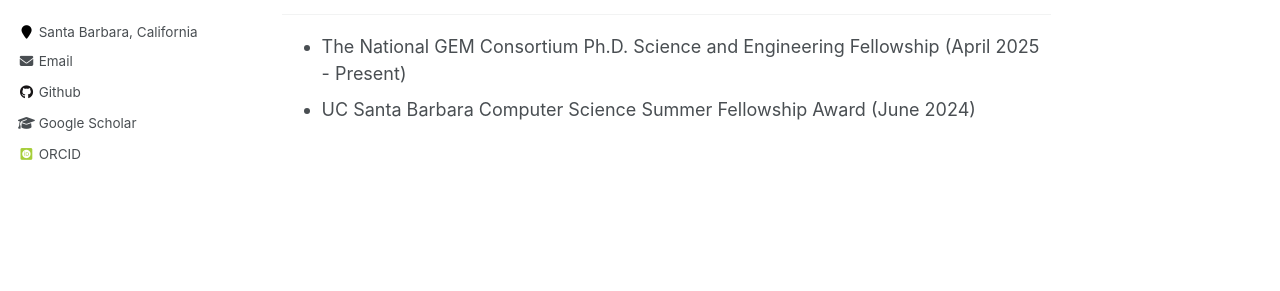
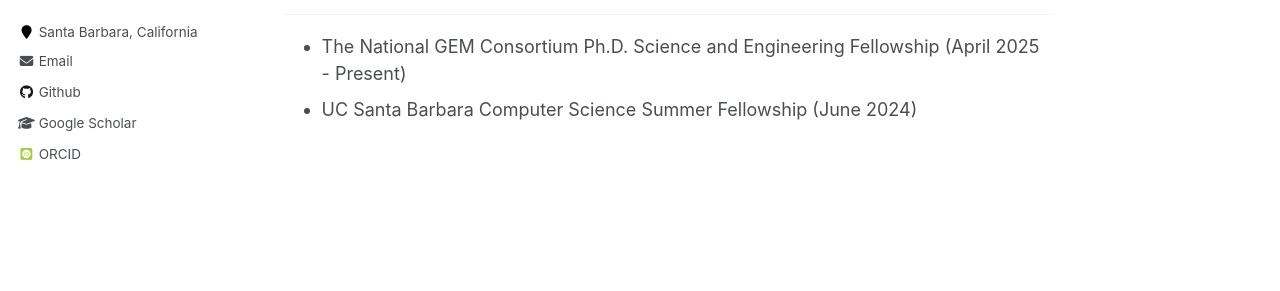
Before and after one commit to lmkoduru/lmkoduru.github.io, a Jekyll site: the page built from _pages/about.md, in a window 1280 px wide and 900 px high, scrolled down 522 px. Shown: the part 360-651 px from the top of the window. Built offline with Jekyll 4.4.1, drawn with Linux system fonts in a browser that asks for light colours; some web fonts are replaced.

Commit message:
cleaned up about me

```diff
--- a/_pages/about.md
+++ b/_pages/about.md
@@ -23,4 +23,4 @@
 Awards
 ------
 - The National GEM Consortium Ph.D. Science and Engineering Fellowship (April 2025 - Present)
-- UC Santa Barbara Computer Science Summer Fellowship Award (June 2024)
+- UC Santa Barbara Computer Science Summer Fellowship (June 2024)
```
